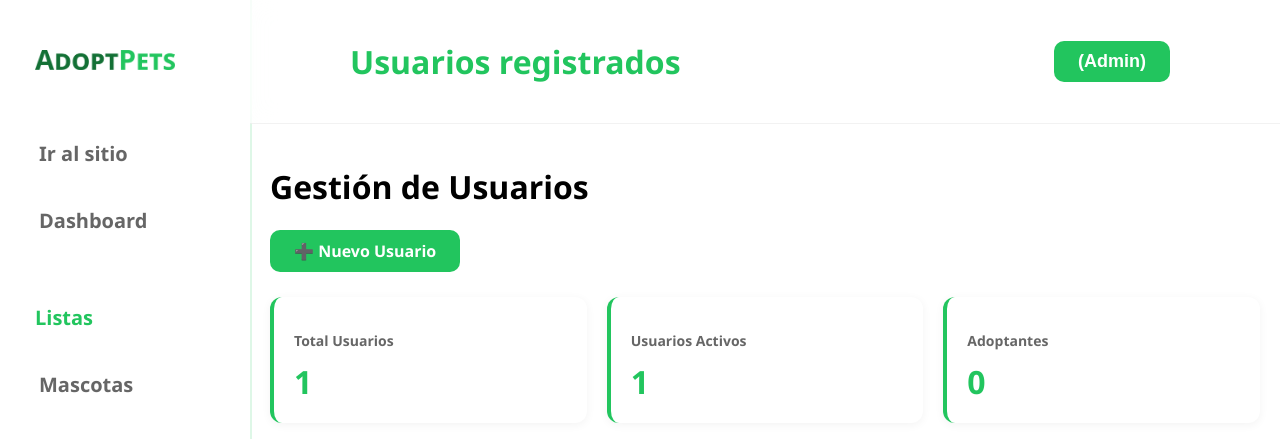
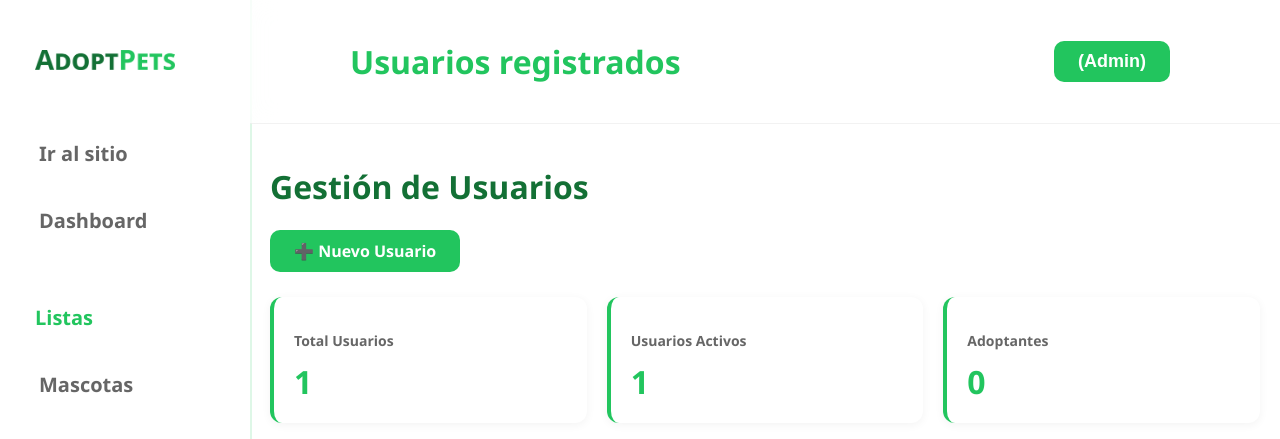
Before and after one commit to HayAky/AdoptPets-PYTHON, a Django app: page /usuarios/admin/lista/ in a window 1280 px wide. Shown: the top 439 px of the page. Run offline with Django 5.2, Linux system fonts and the light colour scheme; the visitor is signed in with stand-in values (Sample User, id 1); data comes from the database, SQL or seed files in the repository; data that the repository does not hold is empty.

Commit message:
fix pequeños 1.2

```diff
--- a/usuarios/templates/usuarios/admin_lista.html
+++ b/usuarios/templates/usuarios/admin_lista.html
@@ -19,6 +19,7 @@
         .tab-content.active { display: block; }
         .tab-header { margin-bottom: 15px; display: flex; justify-content: space-between; align-items: center; }
         .tab-header span { color: #666; }
+        h1 { color:#137035}
     </style>
 
     <script>
```
Also changed, not shown: mascotas/templates/mascotas/admin_lista.html (+8 -6 lines).
